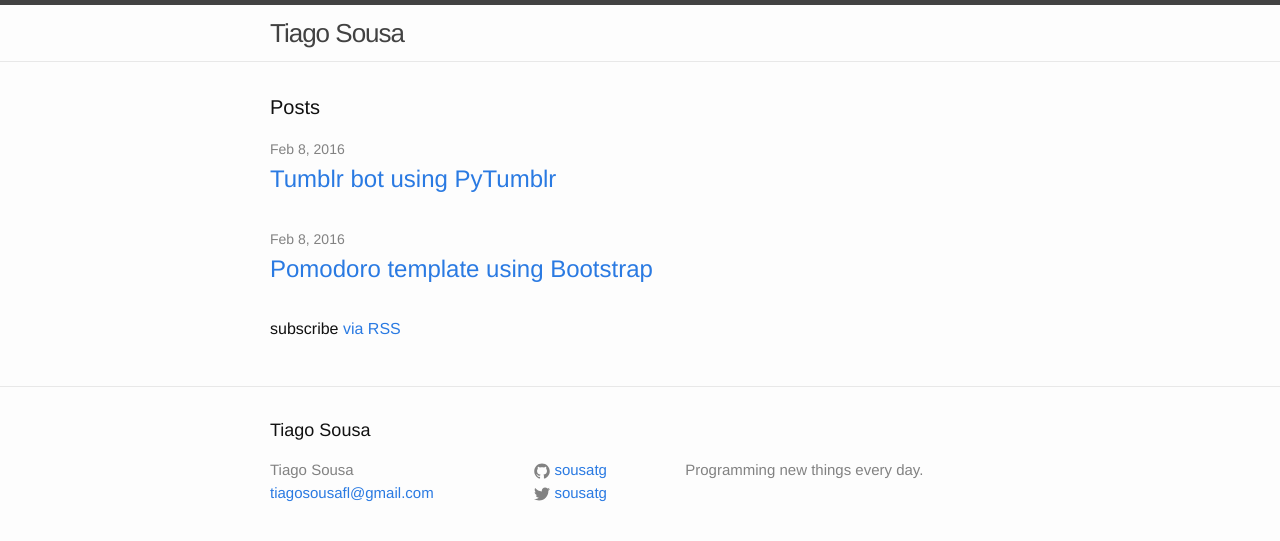
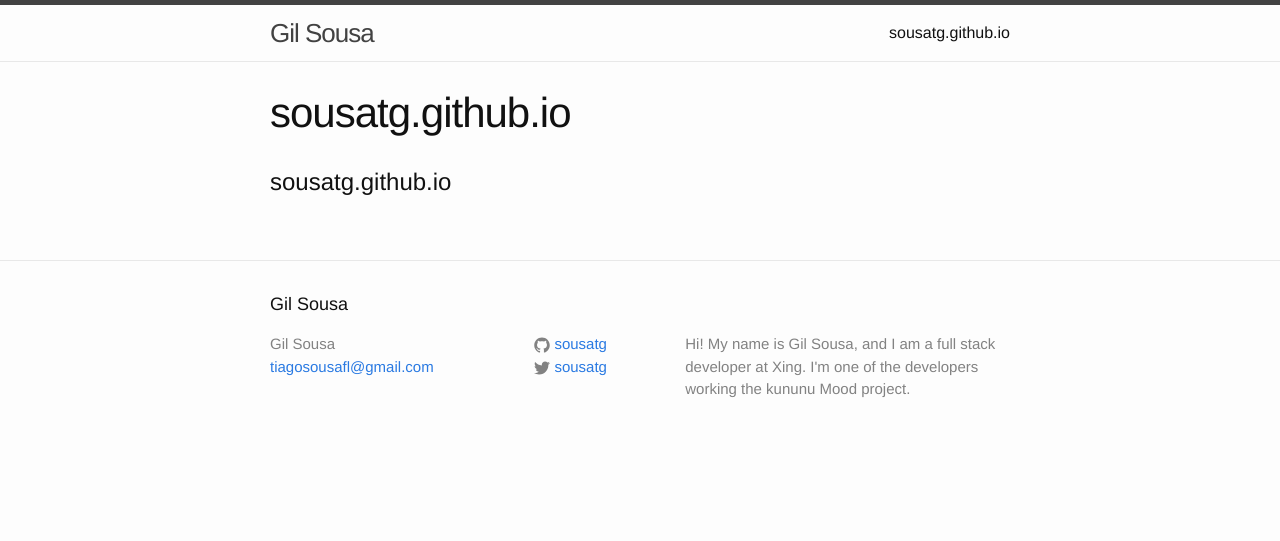
Before and after one commit to sousatg/sousatg.github.io, a Jekyll site: the page built from README.md, in a window 1280 px wide. Shown: the top 541 px of the page. Built offline with Jekyll 4.4.1, drawn with Linux system fonts in a browser that asks for light colours; our own code applies the rules of GitHub Pages for plain Markdown files.

Commit message:
Update config file

```diff
--- a/_config.yml
+++ b/_config.yml
@@ -1,19 +1,27 @@
-# Welcome to Jekyll!
-#
-# This config file is meant for settings that affect your whole blog, values
-# which you are expected to set up once and rarely need to edit after that.
-# For technical reasons, this file is *NOT* reloaded automatically when you use
-# 'jekyll serve'. If you change this file, please restart the server process.
-
-# Site settings
-title: Tiago Sousa
+title: Gil Sousa
+author: GitHub User
 email: tiagosousafl@gmail.com
 description: > # this means to ignore newlines until "baseurl:"
-  Programming new things every day.
-baseurl: "" # the subpath of your site, e.g. /blog
-url: "http://sousatg.github.io" # the base hostname & protocol for your site
+  Hi! My name is Gil Sousa, and I am a full stack developer at Xing. I'm one of the developers working the kununu Mood project.
+
 twitter_username: sousatg
 github_username:  sousatg
 
+# Minima date format
+# refer to http://shopify.github.io/liquid/filters/date/ if you want to customize this
+minima:
+  date_format: "%b %-d, %Y"
+
+collections:
+  projects:
+    output: true
+
+# If you want to link only specific pages in your header, uncomment
+# this and add the path to the pages in order as they should show up
+header_pages:
+- index.md
+- projects.md
+- blog.md
+
 # Build settings
 markdown: kramdown
--- a/index.html
+++ /dev/null
@@ -1,23 +0,0 @@
----
-layout: default
----
-
-<div class="home">
-
-  <h1 class="page-heading">Posts</h1>
-
-  <ul class="post-list">
-    {% for post in site.posts %}
-      <li>
-        <span class="post-meta">{{ post.date | date: "%b %-d, %Y" }}</span>
-
-        <h2>
-          <a class="post-link" href="{{ post.url | prepend: site.baseurl }}">{{ post.title }}</a>
-        </h2>
-      </li>
-    {% endfor %}
-  </ul>
-
-  <p class="rss-subscribe">subscribe <a href="{{ "/feed.xml" | prepend: site.baseurl }}">via RSS</a></p>
-
-</div>
```
